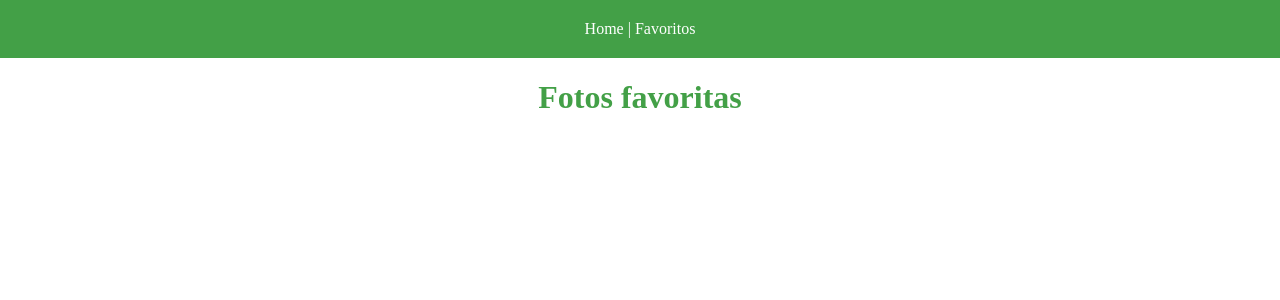
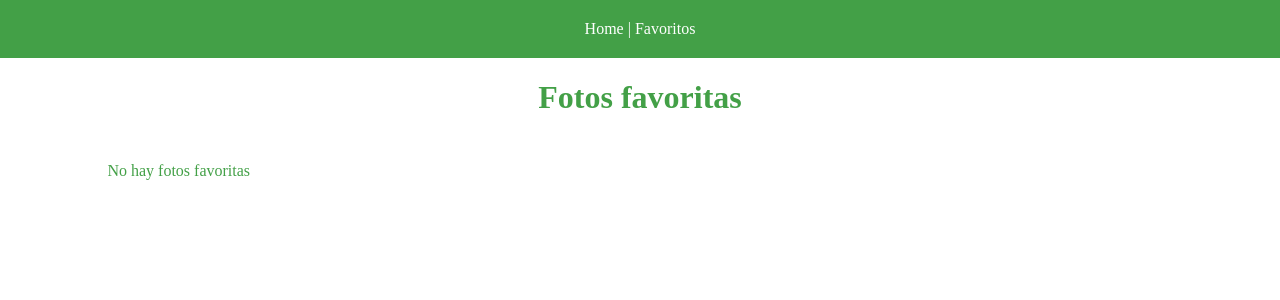
Before and after one commit to mg2023/desafio22_m5_react2_d2, a React (Create React App) app: page /favoritos in a window 1280 px wide. Shown: the top 300 px of the page. Built offline with nearby package versions, Linux system fonts and the light colour scheme; a web font is replaced by a local one.

Commit message:
Se renderizan las fotos favoritas

```diff
--- a/src/views/Favoritos.js
+++ b/src/views/Favoritos.js
@@ -1,10 +1,25 @@
+import { useContext } from "react"
+import MyContext from "../my_context";
+
 export default function Favoritos() {
+
+  const { fotos, setFotos } = useContext(MyContext)
+  const num_fotos_favoritas = (fotos.filter((foto) => foto.favorito)).length
 
   return (
     <div>
       <h1>Fotos favoritas</h1>
       <div className="p-3 galeria grid-columns-4">
-
+        {
+          num_fotos_favoritas == 0 ?
+            <p>No hay fotos favoritas</p> :
+            fotos
+              .filter((foto) => foto.favorito)
+              .map((foto, i) => (
+                <img src={foto.src} alt={i} />
+              )
+              )
+        }
       </div>
     </div>
   );
```
